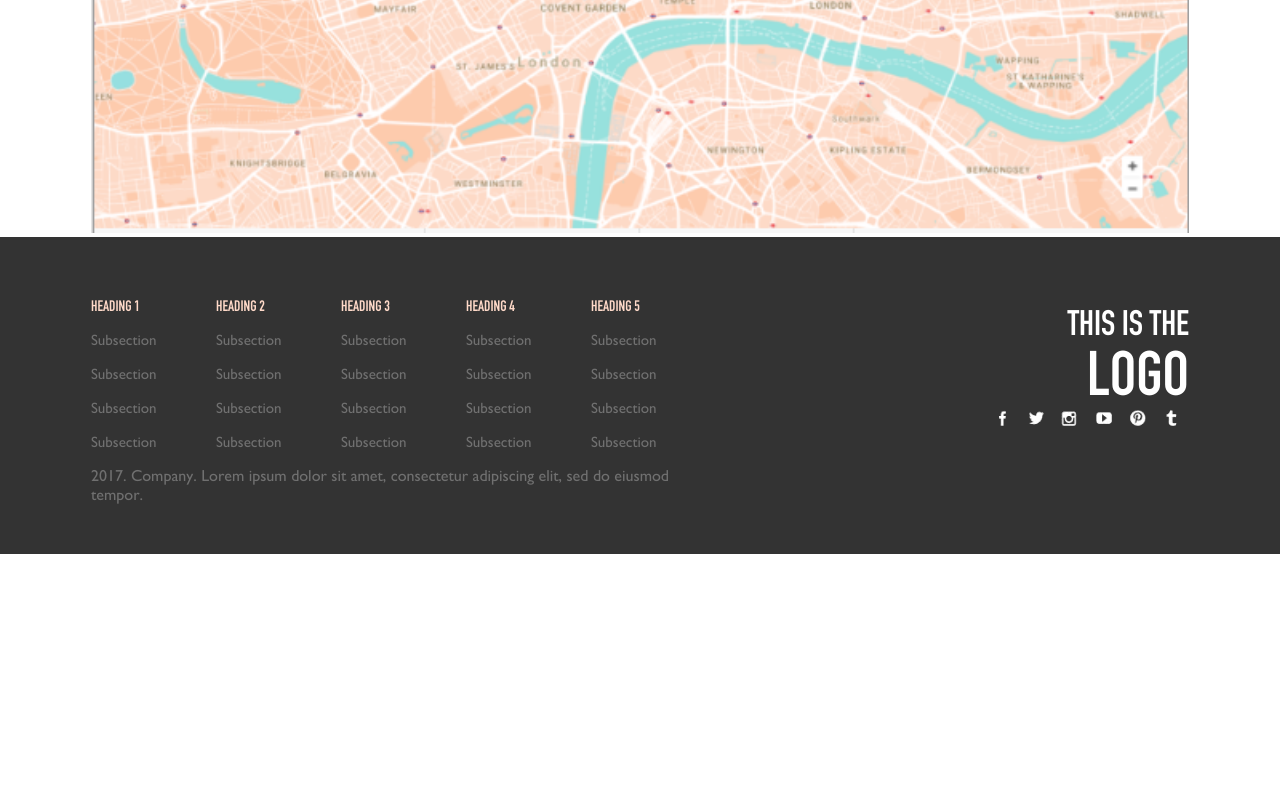
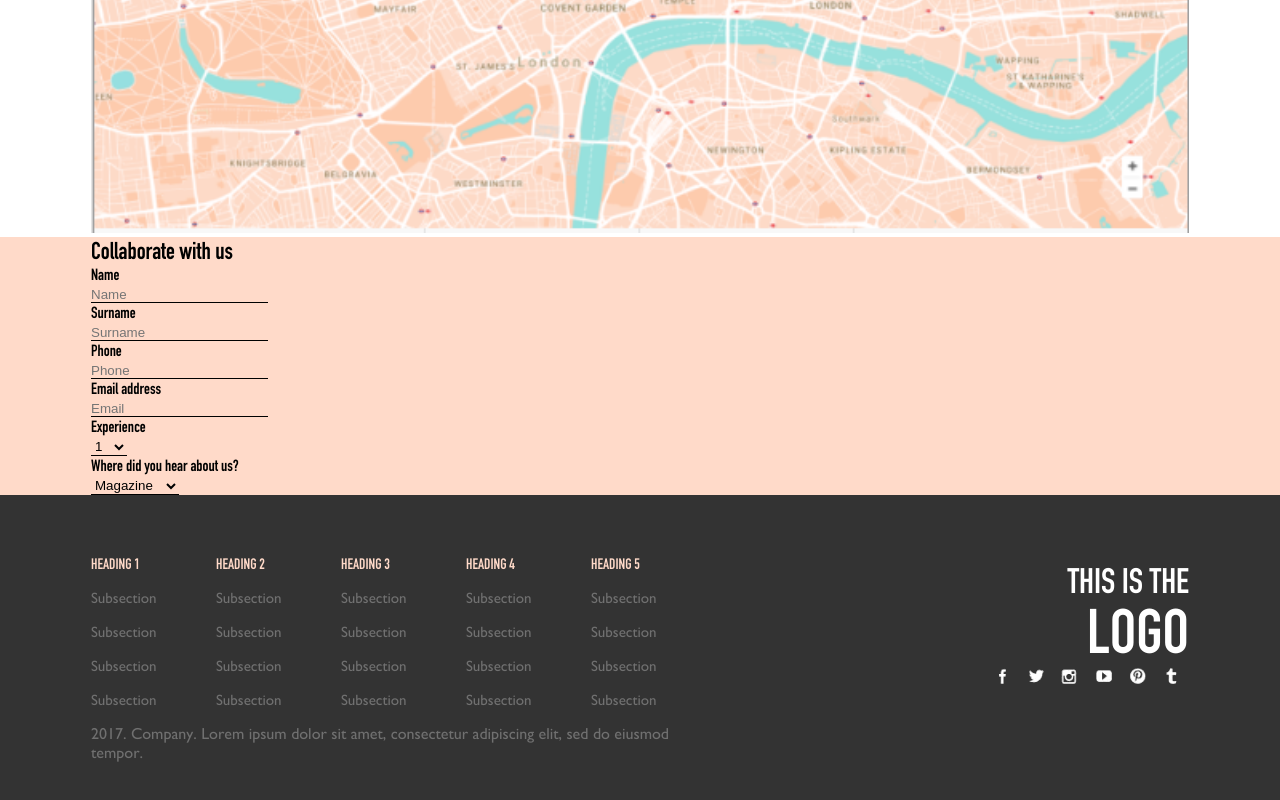
Before and after one commit to vijayranghar/cafe-london, a React app: page / in a window 1280 px wide. Shown: the part 1102-1902 px from the top of the page. Before the commit the page ends 1656 px from the top, so only its background shows below. Built offline with nearby package versions, Linux system fonts and the light colour scheme.

Commit message:
collaborate with us

```diff
--- a/src/App.js
+++ b/src/App.js
@@ -2,6 +2,7 @@ import React, { Component } from 'react'
 
 import Banner from './components/Banner'
 import Community from './components/Community'
+import CollaborateWithUs from './components/CollaborateWithUs'
 import Footer from './components/Footer'
 import Location from './components/Location'
 import Menu from './components/Menu'
@@ -23,6 +24,7 @@ class App extends Component {
         <Menu />
         <PopularRecipes />
         <Location />
+        <CollaborateWithUs />
         <Footer />
       </main>
     )
--- a/src/components/CollaborateWithUs/index.js
+++ b/src/components/CollaborateWithUs/index.js
@@ -1,4 +1,6 @@
 import React, { Component } from 'react'
+
+import './style.scss'
 
 class CollaborateWithUs extends Component {
   render () {
@@ -6,6 +8,43 @@ class CollaborateWithUs extends Component {
       <section className="collaborate-with-us">
         <div className="container">
           <h2>Collaborate with us</h2>
+          <form className="collaborate-with-us--form">
+            <div>
+              <label>Name</label>
+              <input type="text" placeholder="Name" />
+            </div>
+            <div>
+              <label>Surname</label>
+              <input type="text" placeholder="Surname" />
+            </div>
+            <div>
+              <label>Phone</label>
+              <input type="tel" placeholder="Phone" />
+            </div>
+            <div>
+              <label>Email address</label>
+              <input type="email" placeholder="Email" />
+            </div>
+            <div>
+              <label>Experience</label>
+              <select placeholder="Select">
+                <option value="1">1</option>
+                <option value="2">2</option>
+                <option value="3">3</option>
+                <option value="4">4</option>
+                <option value="5">5+</option>
+              </select>
+            </div>
+            <div>
+              <label>Where did you hear about us?</label>
+              <select placeholder="Select">
+                <option value="Magazine">Magazine</option>
+                <option value="Newspaper">Newspaper</option>
+                <option value="Friends">Friends</option>
+                <option value="Website">Website</option>
+              </select>
+            </div>
+          </form>
         </div>
       </section>
     )
--- /dev/null
+++ b/src/components/CollaborateWithUs/style.scss
@@ -0,0 +1,17 @@
+@import "../../assets/stylesheets/variables";
+
+.collaborate-with-us {
+  background: $color-tuft-bush;
+  .collaborate-with-us--form {
+    label {
+      display: block;
+    }
+    input,
+    select {
+      background: transparent;
+      border: none;
+      border-bottom: 1px solid;
+      border-radius: none;
+    }
+  }
+}
```
